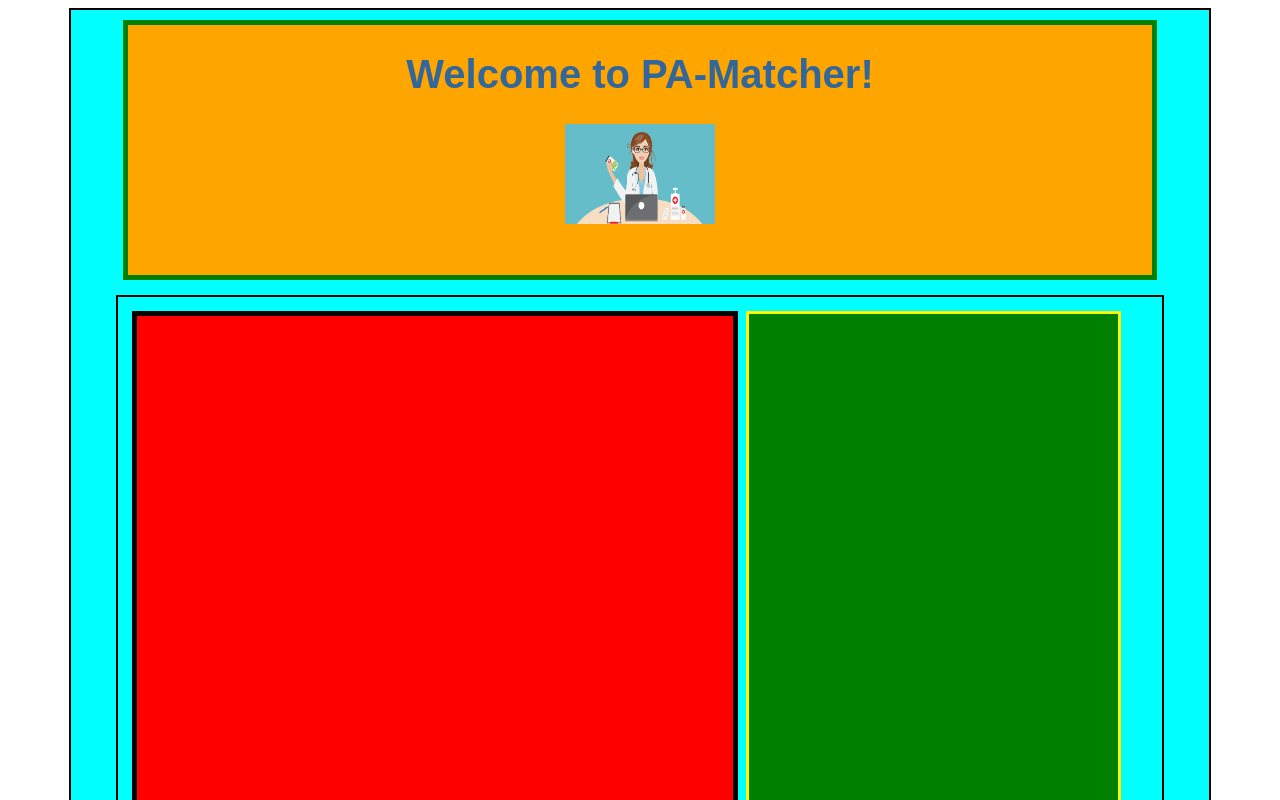
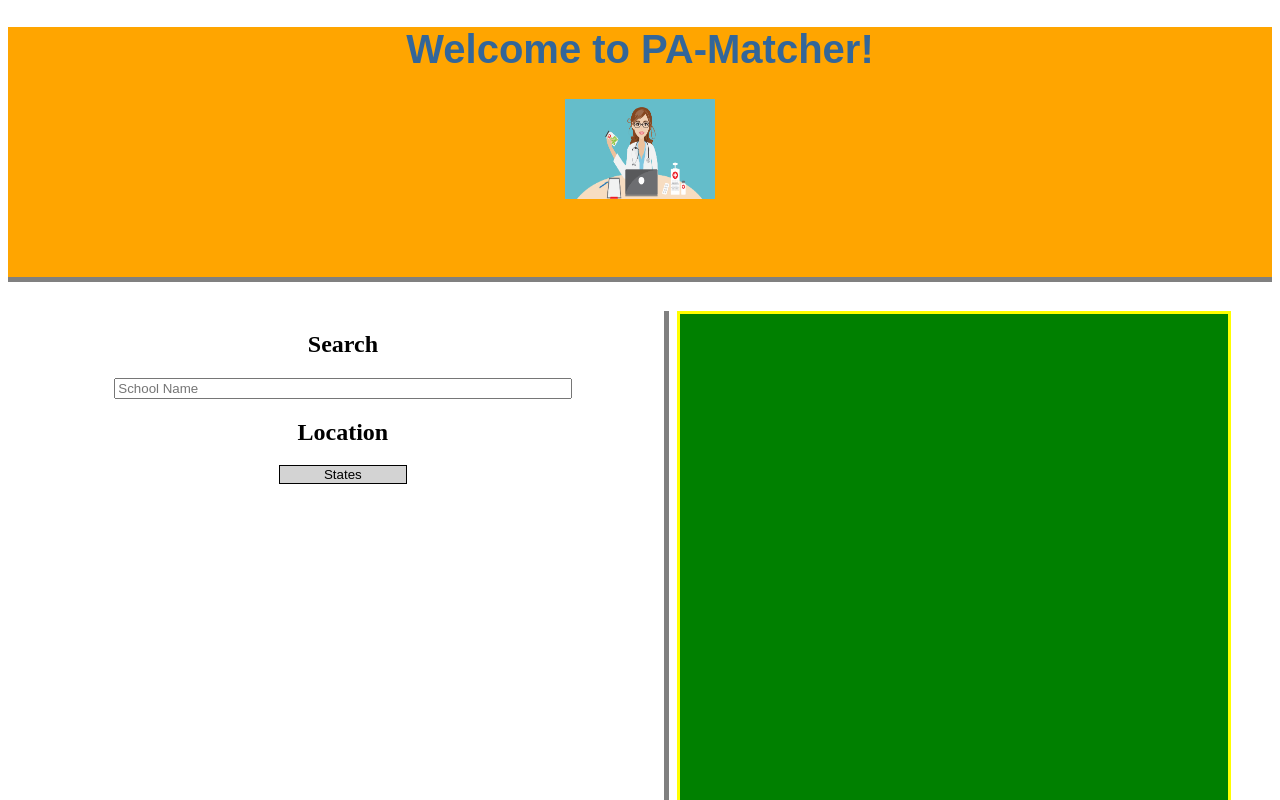
Before and after one commit to soft-eng-practicum/MatchMakers, an Angular app: page / in a window 1280 px wide. Shown: the top 800 px of the page. Built offline with nearby package versions, Linux system fonts and the light colour scheme.

Commit message:
update ui:search for program updated, add text field and button, button has no function

```diff
--- a/src/app/app.component.css
+++ b/src/app/app.component.css
@@ -9,43 +9,32 @@ h1
   width: 150px;
   height: 100px;
 }
-.wrapper
-{
-  width: 90%;
-  padding-top: 10px;
-  margin: auto;
-  height: 1600px;
-  border: solid black 2px;
-  background-color: cyan;
-}
 .holder
 {
-  width: 90%;
+  width: 100%;
   padding: 10px;
   margin: auto;
   height: 1250px;
-  border: solid black 2px;
-  background-color: cyan;
   display: flex;
 }
 .header
 {
   text-align: center;
-  width: 90%;
+  width: 100%;
   margin: auto;
   margin-bottom: 15px;
   height: 250px;
-  border: solid green 5px;
+  border-bottom: solid gray 5px;
   background-color: orange;
 }
 .findProgram
 {
   text-align: center;
-  width: 20%;
+  width: 4%;
   margin: 4px;
   height: 1200px;
-  border: solid black 5px;
-  background-color: red;
+  border-right: solid gray 5px;
+  align: left;
   flex-grow: 2;
 }
 .rightHolder
@@ -60,6 +49,7 @@ h1
   height: 800px;
   border: solid yellow 3px;
   background-color: green;
+  align: right;
 }
 .selectedSchools
 {
@@ -70,3 +60,21 @@ h1
   border: dotted red 5px;
   background-color: blue;
 }
+.stateContent
+{
+    display: none;
+}
+#states
+{
+
+}
+#programSearch
+{
+  width: 70%;
+}
+#stateDropdown
+{
+  background-color: lightgray;
+  border: solid black 1px;
+  width: 20%;
+}
--- a/src/app/app.component.html
+++ b/src/app/app.component.html
@@ -1,4 +1,3 @@
-<div class="wrapper">
   <div class="header">
     <h1>
       Welcome to {{ title }}!
@@ -7,6 +6,21 @@
   </div>
   <div class="holder">
     <div class="findProgram">
+      <h2>
+        Search
+      </h2>
+       <input id="programSearch" placeholder="School Name">
+       <h2>
+         Location
+       </h2>
+         <div>
+           <button onclick="showStates()" id="stateDropdown">States</button>
+            <div id="states" class="stateContent">
+              <a>Georgia</a>
+              <a>Florida</a>
+              <a>California</a>
+            </div>
+         </div>
     </div>
     <div class="rightHolder">
       <div class="userInfo">
@@ -14,5 +28,3 @@
       <div class="selectedSchools">
       </div>
     </div>
-  </div>
-</div>
--- a/src/app/app.component.ts
+++ b/src/app/app.component.ts
@@ -5,6 +5,7 @@ import { Component } from '@angular/core';
   templateUrl: './app.component.html',
   styleUrls: ['./app.component.css']
 })
-export class AppComponent {
+export class AppComponent
+{
   title = 'PA-Matcher';
 }
```
